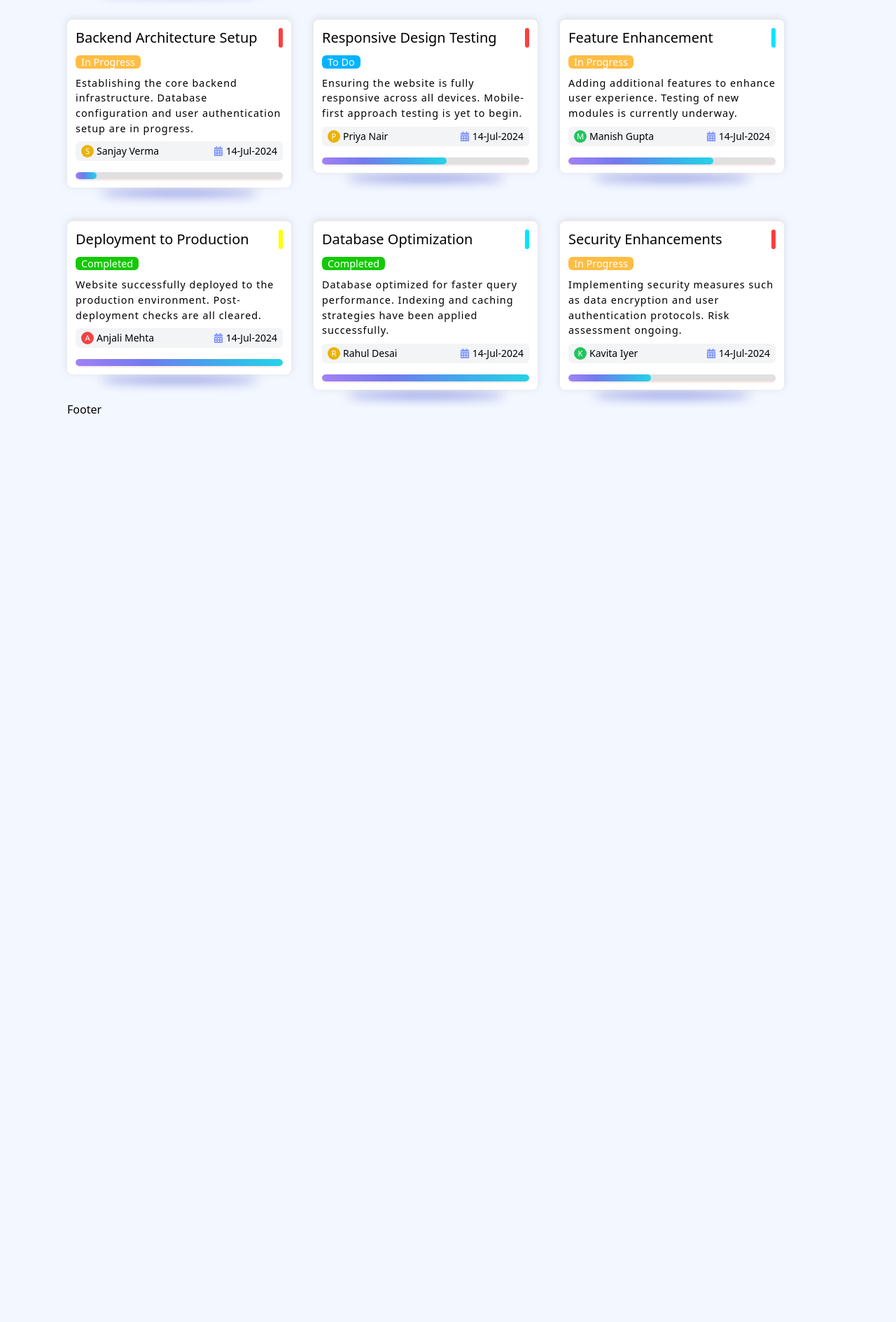
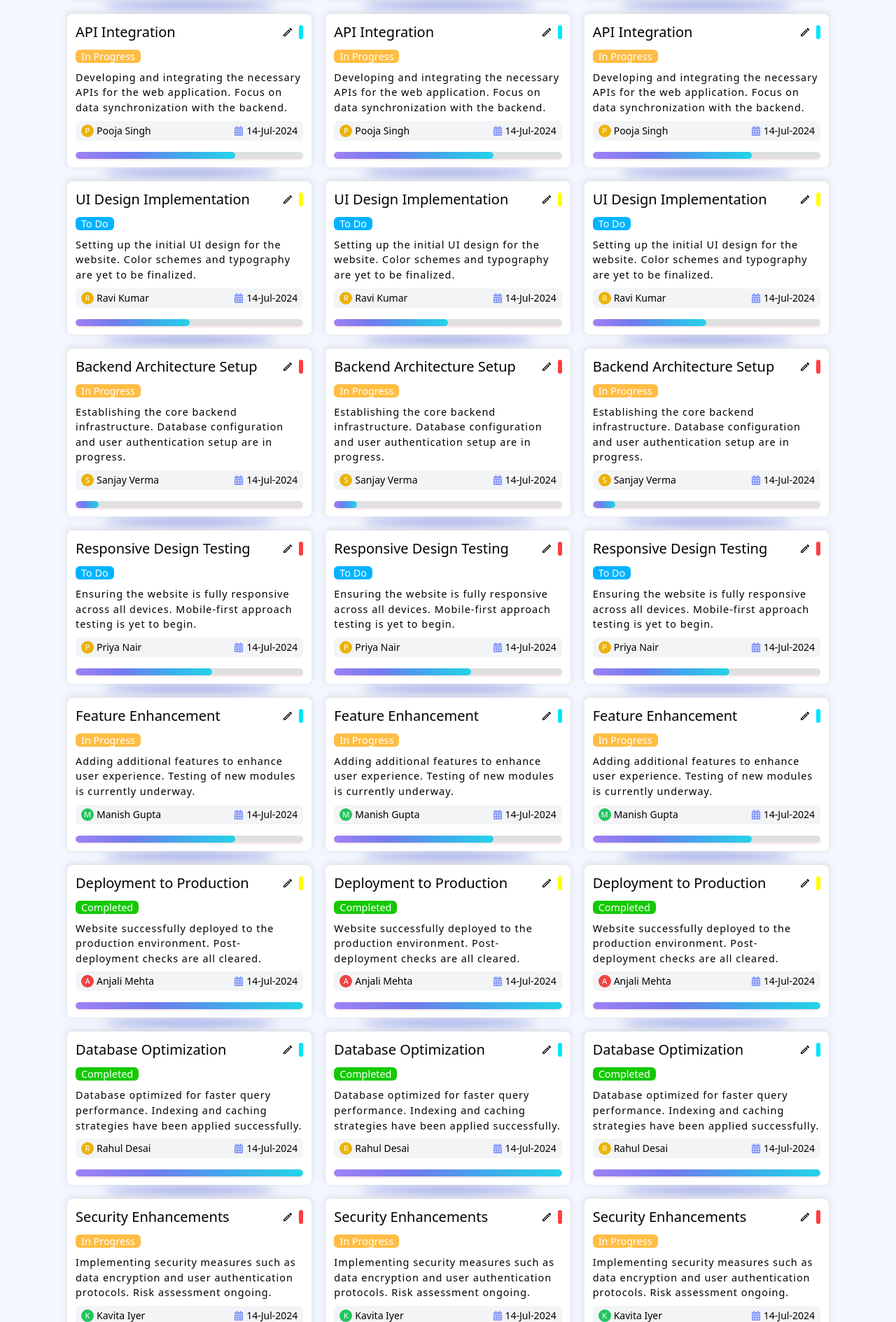
Before and after one commit to 25mohit/namahaom, a Next.js app: page / in a window 1280 px wide. Shown: the part 471-2360 px from the top of the page at 70% size. Before the commit the page ends 1068 px from the top, so only its background shows below. Built offline with nearby package versions, Linux system fonts and the light colour scheme.

Commit message:
Tasks UI Layout Modified

```diff
--- a/app/components/Section/HomeSection.tsx
+++ b/app/components/Section/HomeSection.tsx
@@ -77,17 +77,161 @@ const HomeSection = () => {
             description: 'Implementing security measures such as data encryption and user authentication protocols. Risk assessment ongoing.',
             assignee: 'Kavita Iyer'
         },
+        {
+            heading: 'Frontend Optimization',
+            priority: 'low',
+            status: 'In Progress',
+            progress: 20,
+            description: 'Working on improving the frontend performance to reduce load times. Optimization of images and scripts in progress. Working on improving the frontend performance to reduce load times. Optimization of images and scripts in progress.',
+            assignee: 'Amit Sharma'
+        },
+        {
+            heading: 'API Integration',
+            priority: 'medium',
+            status: 'In Progress',
+            progress: 70,
+            description: 'Developing and integrating the necessary APIs for the web application. Focus on data synchronization with the backend.',
+            assignee: 'Pooja Singh'
+        },
+        {
+            heading: 'UI Design Implementation',
+            priority: 'low',
+            status: 'To Do',
+            progress: 50,
+            description: 'Setting up the initial UI design for the website. Color schemes and typography are yet to be finalized.',
+            assignee: 'Ravi Kumar'
+        },
+        {
+            heading: 'Backend Architecture Setup',
+            priority: 'high',
+            status: 'In Progress',
+            progress: 10,
+            description: 'Establishing the core backend infrastructure. Database configuration and user authentication setup are in progress.',
+            assignee: 'Sanjay Verma'
+        },
+        {
+            heading: 'Responsive Design Testing',
+            priority: 'high',
+            status: 'To Do',
+            progress: 60,
+            description: 'Ensuring the website is fully responsive across all devices. Mobile-first approach testing is yet to begin.',
+            assignee: 'Priya Nair'
+        },
+        {
+            heading: 'Feature Enhancement',
+            priority: 'medium',
+            status: 'In Progress',
+            progress: 70,
+            description: 'Adding additional features to enhance user experience. Testing of new modules is currently underway.',
+            assignee: 'Manish Gupta'
+        },
+        {
+            heading: 'Deployment to Production',
+            priority: 'low',
+            status: 'Completed',
+            progress: 100,
+            description: 'Website successfully deployed to the production environment. Post-deployment checks are all cleared.',
+            assignee: 'Anjali Mehta'
+        },
+        {
+            heading: 'Database Optimization',
+            priority: 'medium',
+            status: 'Completed',
+            progress: 100,
+            description: 'Database optimized for faster query performance. Indexing and caching strategies have been applied successfully.',
+            assignee: 'Rahul Desai'
+        },
+        {
+            heading: 'Security Enhancements',
+            priority: 'high',
+            status: 'In Progress',
+            progress: 40,
+            description: 'Implementing security measures such as data encryption and user authentication protocols. Risk assessment ongoing.',
+            assignee: 'Kavita Iyer'
+        },
+        {
+            heading: 'Frontend Optimization',
+            priority: 'low',
+            status: 'In Progress',
+            progress: 20,
+            description: 'Working on improving the frontend performance to reduce load times. Optimization of images and scripts in progress. Working on improving the frontend performance to reduce load times. Optimization of images and scripts in progress.',
+            assignee: 'Amit Sharma'
+        },
+        {
+            heading: 'API Integration',
+            priority: 'medium',
+            status: 'In Progress',
+            progress: 70,
+            description: 'Developing and integrating the necessary APIs for the web application. Focus on data synchronization with the backend.',
+            assignee: 'Pooja Singh'
+        },
+        {
+            heading: 'UI Design Implementation',
+            priority: 'low',
+            status: 'To Do',
+            progress: 50,
+            description: 'Setting up the initial UI design for the website. Color schemes and typography are yet to be finalized.',
+            assignee: 'Ravi Kumar'
+        },
+        {
+            heading: 'Backend Architecture Setup',
+            priority: 'high',
+            status: 'In Progress',
+            progress: 10,
+            description: 'Establishing the core backend infrastructure. Database configuration and user authentication setup are in progress.',
+            assignee: 'Sanjay Verma'
+        },
+        {
+            heading: 'Responsive Design Testing',
+            priority: 'high',
+            status: 'To Do',
+            progress: 60,
+            description: 'Ensuring the website is fully responsive across all devices. Mobile-first approach testing is yet to begin.',
+            assignee: 'Priya Nair'
+        },
+        {
+            heading: 'Feature Enhancement',
+            priority: 'medium',
+            status: 'In Progress',
+            progress: 70,
+            description: 'Adding additional features to enhance user experience. Testing of new modules is currently underway.',
+            assignee: 'Manish Gupta'
+        },
+        {
+            heading: 'Deployment to Production',
+            priority: 'low',
+            status: 'Completed',
+            progress: 100,
+            description: 'Website successfully deployed to the production environment. Post-deployment checks are all cleared.',
+            assignee: 'Anjali Mehta'
+        },
+        {
+            heading: 'Database Optimization',
+            priority: 'medium',
+            status: 'Completed',
+            progress: 100,
+            description: 'Database optimized for faster query performance. Indexing and caching strategies have been applied successfully.',
+            assignee: 'Rahul Desai'
+        },
+        {
+            heading: 'Security Enhancements',
+            priority: 'high',
+            status: 'In Progress',
+            progress: 40,
+            description: 'Implementing security measures such as data encryption and user authentication protocols. Risk assessment ongoing.',
+            assignee: 'Kavita Iyer'
+        },
     ];
 
 
   return (
     <div className='home-section'>
         <ControlBar />
-        <section className='flex flex-wrap gap-8'>
+        <div className='conte'>
             {
                 testData?.map((data, ind) => <Project key={ind} data={data}/>)
             }
-        </section>
+        </div>
         {/* <ProjectForm /> */}
     </div>
   )
--- a/app/components/Utils/Card/Project.tsx
+++ b/app/components/Utils/Card/Project.tsx
@@ -1,5 +1,6 @@
 import React from 'react'
 import { FaCalendarAlt } from "react-icons/fa";
+import { MdOutlineEdit } from "react-icons/md";
 
 interface proj {
     data?:{
@@ -31,12 +32,16 @@ const getColorClass = (letter: string) => {
 
     return 'bg-gray-500 text-white';
   };
+
 const Project:React.FC<proj> = ({ data }) => {
   return (
     <div className='project p-3 rounded-lg mb-4 flex flex-col gap-2'>
-        <header className='flex justify-between'>
+        <header className='flex items-center justify-between'>
             <h3 className='text-xl'>{data?.heading}</h3>
-            <div className={`priority ${data?.priority || ''} rounded`} title={`Priority - ${data?.priority?.toUpperCase()}`} />
+            <div className='flex gap-2 items-center'>
+                <MdOutlineEdit className='cursor-pointer' title='Edit Task'/>
+                <div className={`priority ${data?.priority || ''} rounded`} title={`Priority - ${data?.priority?.toUpperCase()}`} />
+            </div>
         </header>
         <section>
             <span className={`status ${data?.status?.split(' ').join('')} px-2 rounded-md`}>{data?.status}</span>
--- a/app/globals.css
+++ b/app/globals.css
@@ -56,15 +56,24 @@ body{
   z-index: 10;
   box-shadow: 0px 10px 15px rgba(82, 96, 222, 0.407);
 }
+.conte{
+  width: 100%;
+  height: 100%;
+  margin: 20px auto;
+  columns: 6;
+  column-gap: 20px;
+}
 .project{
   background-color: white;
   /* min-width: 15rem;
   max-width: 15rem; */
-  width: 20rem;
+  width: 100%;
+  margin-bottom: 20px;
   height: fit-content;
   position: relative;
   box-shadow: 0 -2px 10px 1px rgba(204, 204, 204, 0.533);
   transition: 0.4s;
+  break-inside: avoid;
   /* z-index: 10 !important; */
 }
 .project::after {
@@ -83,7 +92,7 @@ body{
 }
 .project:hover{
   cursor: pointer;
-  transform: scale(1.1);
+  transform: scale(1.05);
   transition: 0.4s;
   /* z-index: -1; */
   box-shadow: 0 -2px 20px 5px rgba(157, 157, 157, 0.325);
@@ -98,6 +107,7 @@ body{
 }
 .priority{
   width: 6px;
+  height: 20px;
 }
 .priority.high{
   background-color: rgb(255, 62, 62);
@@ -184,3 +194,28 @@ input:focus, select:focus{
     width: 90vw;
   }
 }
+@media (max-width: 1869px){
+  .conte{
+    columns: 5;
+  }
+}
+@media (max-width: 1700px){
+  .conte{
+    columns: 4;
+  }
+}
+@media (max-width: 1300px){
+  .conte{
+    columns: 3;
+  }
+}
+@media (max-width: 1000px){
+  .conte{
+    columns: 2;
+  }
+}
+@media (max-width: 767px){
+  .conte{
+    columns: 1;
+  }
+}
--- a/package.json
+++ b/package.json
@@ -13,7 +13,6 @@
     "react": "^18",
     "react-dom": "^18",
     "react-icons": "^5.3.0",
-    "react-responsive-masonry": "^2.4.1",
     "yup": "^1.4.0"
   },
   "devDependencies": {
```
Also changed, not shown: 1 other file (tests, documents, lock files or other folders).
